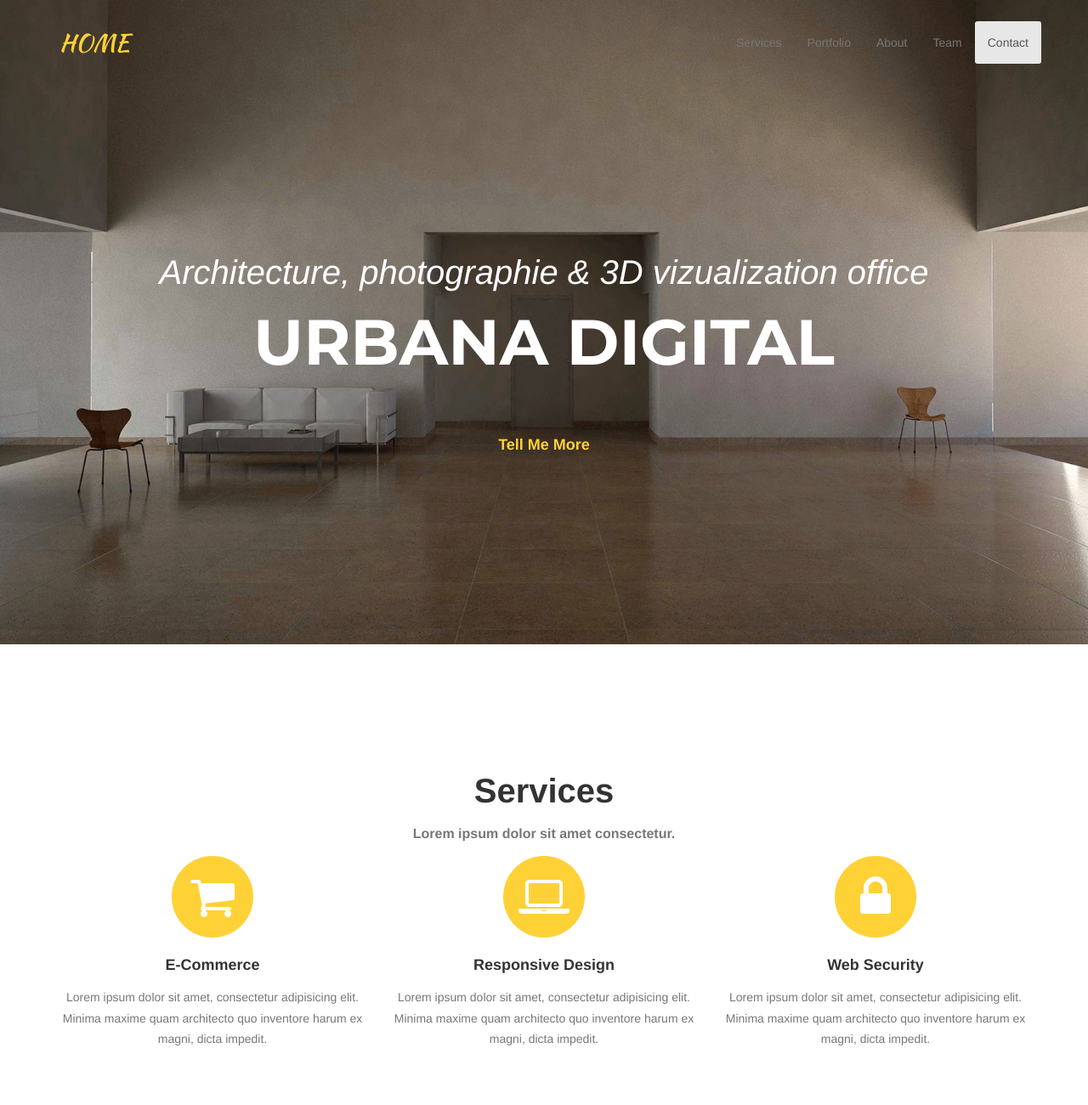
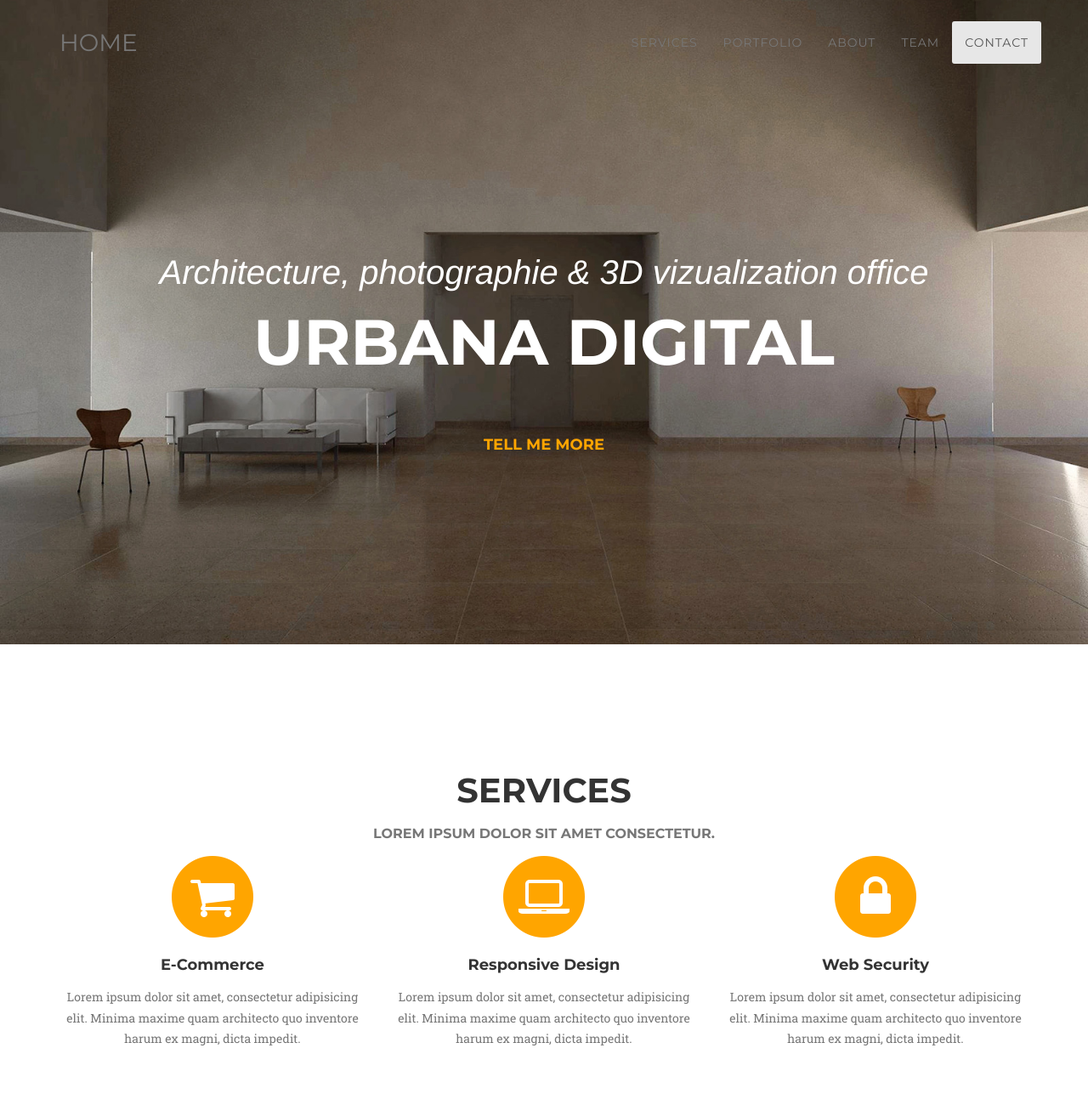
Before and after one commit to silvestrevivo/03_urbanadigital, a plain HTML site: page index.html in a window 1280 px wide. Shown: the top 1300 px of the page at 85% size. Drawn offline with nearby package versions, Linux system fonts and the light colour scheme; files whose address does not match are found by name; a web font is replaced by a local one.

Commit message:
Nav & Header
Development

```diff
--- a/assets/sass/colors.sass
+++ b/assets/sass/colors.sass
@@ -1,6 +1,14 @@
-$brand-primary: #fed136
+$brand-primary: orange
 $brand-danger: #e74c3c
 $gray-darkest: #222
 $gray: #777
 $gray-lighter: #f7f7f7
 $placeholder-text: #bbbbbb
+
+
+.bg-light-gray
+	background-color: $gray-lighter
+
+
+.bg-darkest-gray
+	background-color: $gray-darkest
--- a/assets/sass/fonts.sass
+++ b/assets/sass/fonts.sass
@@ -17,43 +17,95 @@
   font-family: "Montserrat", "Helvetica Neue", Helvetica, Arial, sans-serif
   text-transform: uppercase
 
+.text-muted
+  color: $gray
 
 
-// .button-variant($color; $background; $border)
-// 	color: $color
-// 	background-color: $background
-// 	border-color: $border
+.text-primary
+  color: $brand-primary
 
-	&:hover,
-	&:focus,
-	&:active,
-	&.active,
-	.open .dropdown-toggle&
-		color: $color
-		background-color: darken($background, 10%)
-		border-color: darken($border, 12%)
 
-	&:active,
-	&.active,
-	.open .dropdown-toggle&
-		background-image: none
+p
+  font-size: 14px
+  line-height: 1.75
 
-	&.disabled,
-	&[disabled],
-	fieldset[disabled] &
-		&,
-		&:hover,
-		&:focus,
-		&:active,
-		&.active
-			background-color: $background
-			border-color: $border
+
+p.large
+  font-size: 16px
+
+
+a,
+a:hover,
+a:focus,
+a:active,
+a.active
+  outline: none
+
+
+a
+  color: $brand-primary
+
+
+a:hover,
+a:focus,
+a:active,
+a.active
+  color: darken($brand-primary, 10%)
+
+
+h1, h2, h3, h4, h5, h6
+  @extend .heading-font
+  font-weight: 700
 
 
 
-	.badge
-		color: $background
-		background-color: $color
+// Restyled Primary Buttons
+
+  .button-variant($color; $background; $border)
+    color: $color
+    background-color: $background
+    border-color: $border
+    &:hover,
+    &:focus,
+    &:active,
+    &.active,
+    .open .dropdown-toggle&
+      color: $color
+      background-color: darken($background, 10%)
+      border-color: darken($border, 12%)
+      &:active,
+      &.active,
+      .open .dropdown-toggle&
+        background-image: none
+        &.disabled,
+        &[disabled],
+        fieldset[disabled] &
+          &,
+          &:hover,
+          &:focus,
+          &:active,
+          &.active
+            background-color: $background
+            border-color: $border
+    .badge
+      color: $background
+      background-color: $color
+
+
+.btn-primary
+  @inlude .button-variant(white; $brand-primary; $brand-primary)
+  @extend .heading-font
+  font-weight: 700
+
+
+.btn-xl
+  @inlude .button-variant(white; $brand-primary; $brand-primary)
+  @extend .heading-font
+  font-weight: 700
+  border-radius: 3px
+  font-size: 18px
+  padding: 20px 40px
+
 
 
 
--- a/assets/sass/main.sass
+++ b/assets/sass/main.sass
@@ -1,89 +1,12 @@
 body
 	overflow-x: hidden
-	.body-font
-
-
-.text-muted
-	color: $gray
-
-
-.text-primary
-	color: $brand-primary
-
-
-p
-	font-size: 14px
-	line-height: 1.75
-
-
-p.large
-	font-size: 16px
-
-
-a,
-a:hover,
-a:focus,
-a:active,
-a.active
-	outline: none
-
-
-a
-	color: $brand-primary
-
-
-a:hover,
-a:focus,
-a:active,
-a.active
-	color: darken($brand-primary, 10%)
-
-
-h1, h2, h3, h4, h5, h6
-	.heading-font
-	font-weight: 700
-
+	webkit-tap-highlight-color: $brand-primary
+	@extend .body-font
 
 .img-centered
 	margin: 0 auto
 
-
-.bg-light-gray
-	background-color: $gray-lighter
-
-
-.bg-darkest-gray
-	background-color: $gray-darkest
-
-
-// Restyled Primary Buttons
-
-.btn-primary
-	//.button-variant(white; $brand-primary; $brand-primary)
-	.heading-font
-		font-weight: 700
-
-
-.btn-xl
-	//.button-variant(white; $brand-primary; $brand-primary)
-	.heading-font
-	font-weight: 700
-	border-radius: 3px
-	font-size: 18px
-	padding: 20px 40px
-
-
-
-
-
-
-
-
-
-
-
 // Global Section Styles
-
 section
 	padding: 100px 0
 	h2.section-heading
@@ -99,8 +22,6 @@ section
 		font-weight: 400
 		margin-bottom: 75px
 
-
-
 @media(min-width:768px)
 	section
 		padding: 150px 0
@@ -108,14 +29,12 @@ section
 
 
 // Services Section
-
 .service-heading
 	margin: 15px 0
 	text-transform: none
 
 
 // Portfolio Section
-
 #portfolio
 	.portfolio-item
 		margin: 0 0 15px
@@ -171,13 +90,8 @@ section
 				font-style: italic
 				font-size: 16px
 				margin: 0
-
-
-
 	*
 		z-index: 2
-
-
 
 @media(min-width:767px)
 	#portfolio
@@ -185,10 +99,7 @@ section
 		margin: 0 0 30px
 
 
-
-
 // Timeline
-
 .timeline
 	list-style: none
 	padding: 0
@@ -348,23 +259,20 @@ section
 
 
 
-// @media(min-width:1200px)
-// 	.timeline
-// 		> li
-// 		    min-height: 170px
-// 		.timeline-panel
-// 		        padding: 0 20px 20px 100px
-//
-// 		    .timeline-image
-// 		        width: 170px
-// 		        height: 170px
-// 		        margin-left: -85px
-// 		        h4
-// 		        	margin-top: 40px
-//
-//
-// 		    &.timeline-inverted > .timeline-panel
-// 		        padding: 0 100px 20px 20px
+@media(min-width:1200px)
+	.timeline
+		> li
+			min-height: 170px
+		.timeline-panel
+			padding: 0 20px 20px 100px
+			.timeline-image
+				width: 170px
+				height: 170px
+				margin-left: -85px
+				h4
+					margin-top: 40px
+				&.timeline-inverted > .timeline-panel
+					padding: 0 100px 20px 20px
 
 
 
@@ -470,10 +378,10 @@ ul.social-buttons
 			-webkit-transition: all 0.3s
 			-moz-transition: all 0.3s
 			transition: all 0.3s
-			// &:hover,
-			// &:focus,
-			// &:active
-			// background-color: $brand-primary
+			&:hover,
+			&:focus,
+			&:active
+				background-color: $brand-primary
 
 
 
@@ -576,7 +484,3 @@ img::selection
 
 img::-moz-selection
 	background: transparent
-
-
-body
-	webkit-tap-highlight-color: $brand-primary
--- a/assets/sass/nav.sass
+++ b/assets/sass/nav.sass
@@ -3,8 +3,8 @@
   background-color: $gray-darkest
   border-color: transparent
   .navbar-brand
-    color: $brand-primary
-    @extend .script-font
+    color: $gray
+    @extend .heading-font
     &:hover,
     &:focus,
     &:active,
@@ -24,14 +24,14 @@
 .nav
   li
     a
-      .heading-font
-        font-weight: 400
-        letter-spacing: 1px
-        color: white
-        &:hover,
-        &:focus
-          color: $brand-primary
-          outline: none
+      @extend .heading-font
+      font-weight: 400
+      letter-spacing: 1px
+      color: white
+      &:hover,
+      &:focus
+        color: $brand-primary
+        outline: none
   .navbar-nav>.active>a
     border-radius: 0
     color: white
--- a/index.html
+++ b/index.html
@@ -5,7 +5,7 @@
   <title>Urbana Digital</title>
   <meta http-equiv="X-UA-Compatible" content="IE=edge">
   <meta name="viewport" content="width=device-width, initial-scale=1, user-scalable=no">
-  <meta name="description" content="Architecture office based in Amstedam">
+  <meta name="description" content="Architecture, photographie & 3D vizualization office based in Amsterdam. Contact us: info@urbanadigital.eu">
   <meta name="author" content="@silvestrevivo">
   <meta keywords="urbana, digital, arquitectura, urbanismo, energía, amsterdam, silvestre vivo, architecture office, urbanims, energy, distribución, renders, visualization, 3D, 3D images, instagram, fotografía, photographie, nederland, sevilla, infografía">
   <link rel="icon" type="image/x-icon" href="assets/img/logo.png">
@@ -59,7 +59,7 @@
                       <span class="icon-bar"></span>
                       <span class="icon-bar"></span>
                   </button>
-                  <a class="navbar-brand page-scroll" href="#page-top">HOME</a>
+                  <a class="navbar-brand page-scroll text-uppercase" href="#page-top">home</a>
               </div>
 
               <!-- Collect the nav links, forms, and other content for toggling -->
@@ -69,19 +69,19 @@
                           <a href="#page-top"></a>
                       </li>
                       <li>
-                          <a class="page-scroll" href="#services">Services</a>
+                          <a class="page-scroll text-uppercase" href="#services">Services</a>
                       </li>
                       <li>
-                          <a class="page-scroll" href="#portfolio">Portfolio</a>
+                          <a class="page-scroll text-uppercase" href="#portfolio">Portfolio</a>
                       </li>
                       <li>
-                          <a class="page-scroll" href="#about">About</a>
+                          <a class="page-scroll text-uppercase" href="#about">About</a>
                       </li>
                       <li>
-                          <a class="page-scroll" href="#team">Team</a>
+                          <a class="page-scroll text-uppercase" href="#team">Team</a>
                       </li>
                       <li>
-                          <a class="page-scroll" href="#contact">Contact</a>
+                          <a class="page-scroll text-uppercase" href="#contact">Contact</a>
                       </li>
                   </ul>
               </div>
```
Also changed, not shown: assets/css/style.css.
